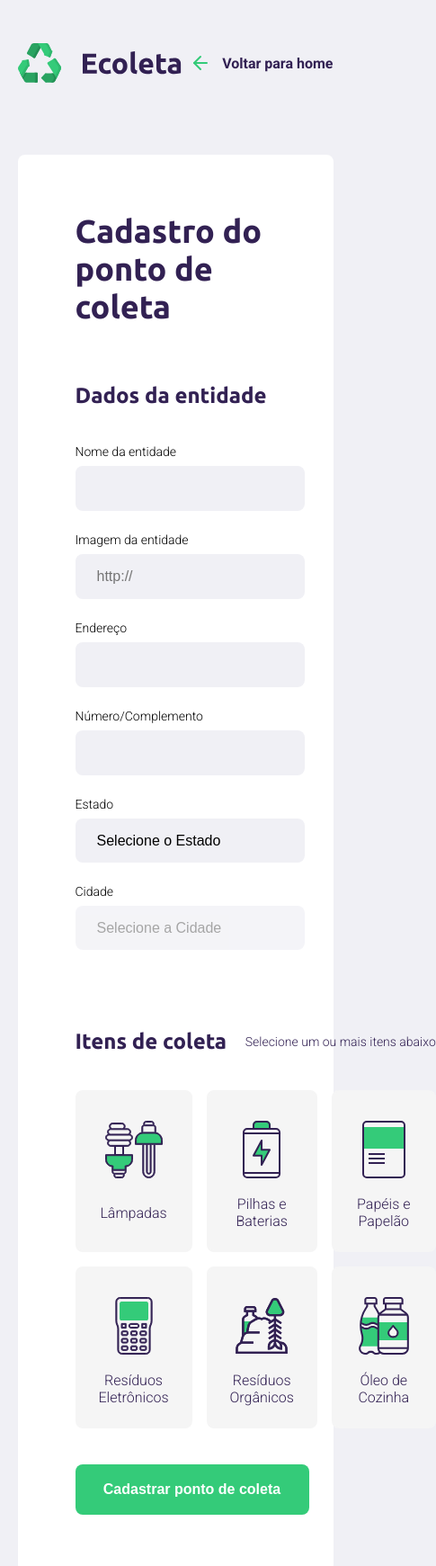
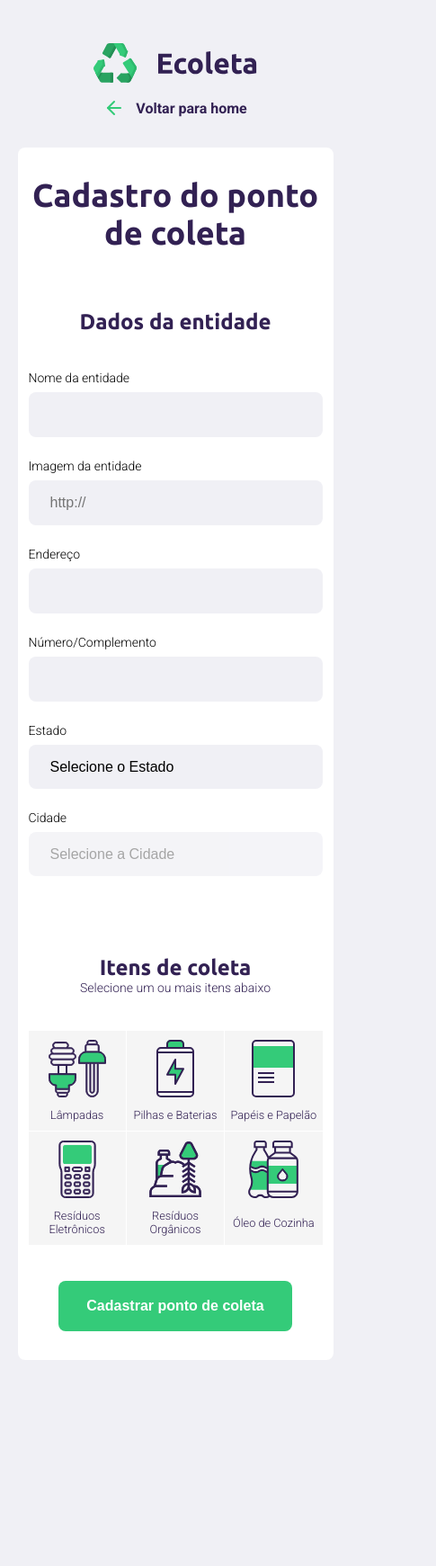
Before and after one commit to Mesquitaaph/Ecoleta, a website: page src/views/create-point.html in a window 390 px wide. Shown: the top 1741 px of the page at 90% size, 485 px wide, since content can reach past the window. After the commit the page ends 1592 px from the top, so only its background shows below. Drawn offline with nearby package versions, Linux system fonts and the light colour scheme; files that its build step writes are made by us from their sources; no server answers; files whose address does not match are found by name.

Commit message:
Responsive now

```diff
--- a/public/styles/responsive.css
+++ b/public/styles/responsive.css
@@ -1,19 +1,28 @@
 @media (max-width: 900px) {
   #page-home {
     background-position-x: 70vw;
+
   }
 
   #page-home .content {
     align-items: center;
     text-align: center;
+
   }
+
 
   #page-home header a {
     position: absolute;
-    bottom: 48px;
+    bottom: -48px;
+    padding-bottom: 12px;
 
     left: 50%;
     transform: translateX(-50%);
+  }
+
+  #page-home header a span {
+    height: 0;
+    width: 0;
   }
 
   #page-home main {
@@ -32,12 +41,17 @@
     height: 250px;
   }
 
+
   #page-create-point .field-group {
     flex-direction: column;
   }
 
   #page-create-point .field-group .field + .field{
     margin-left: 0;
+  }
+
+  form legend {
+    flex-direction: column;
   }
 }
 
@@ -47,6 +61,63 @@
   }
 }
 
+@media (max-width: 560px){
+  fieldset .itens-grid {
+    gap: 1px;
+
+    font-size: .8em;
+  }
+
+  fieldset .itens-grid li {
+    width: 100%;
+    height: 100%;
+
+    border-radius: 0;
+
+    padding: 10px 0;
+
+    border: 0;
+    background-color: #f5f5f5;
+  }
+
+}
+
+@media (max-width: 412px) {
+  header {
+    flex-direction: column;
+  }
+
+  header a {
+    margin: 16px auto;
+  }
+
+  #modal .content {
+    margin: 0 20px;
+  }
+
+  #modal .header h1 {
+    font-size: 1.5em;
+  }
+
+  form {
+    margin-top: 16px;
+    padding: 32px 12px;
+  }
+
+  form h1 {
+    text-align: center;
+  }
+
+
+  form button {
+    display: block;
+    margin-left: auto;
+    margin-right: auto;
+  }
+
+}
+
+
 @media (max-height: 768px) {
   #page-home {
     background-position-y: 110px;
```
Also changed, not shown: src/views/index.html (+1 -1 lines), 1 other file.
